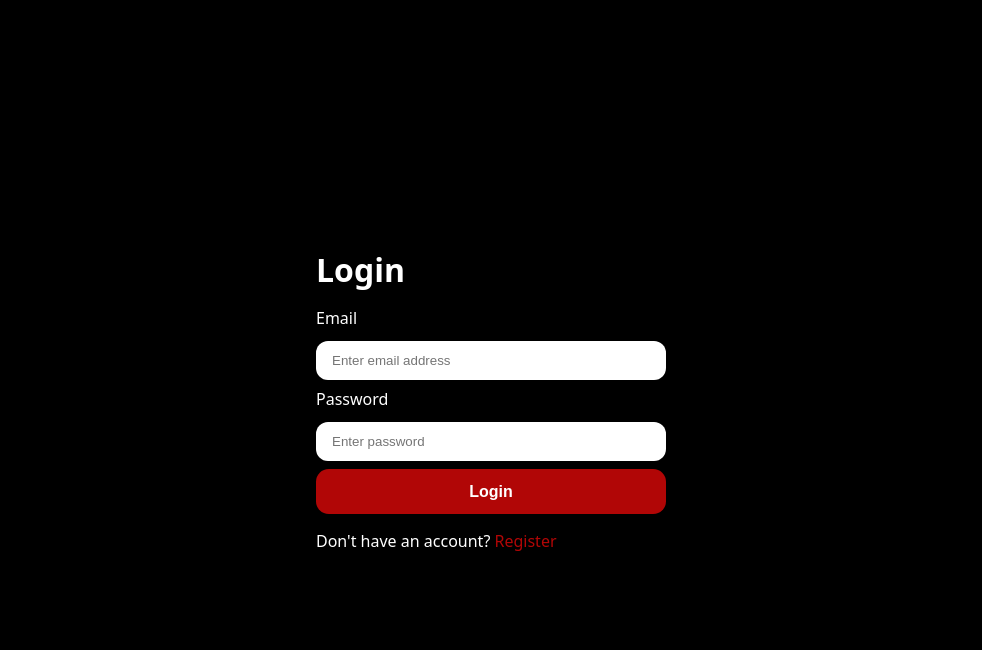
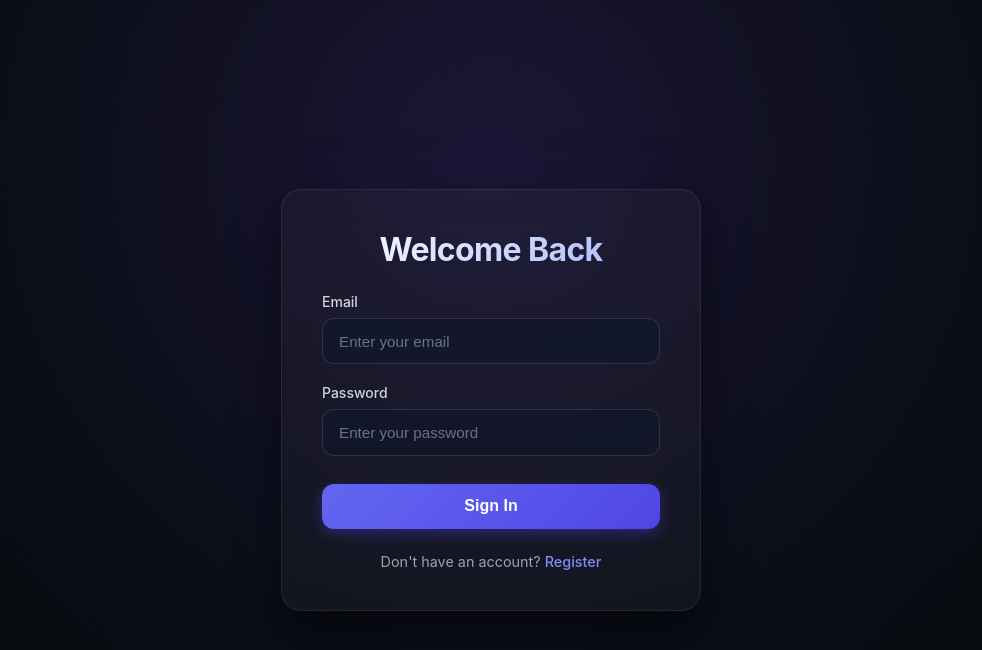
Before and after one commit to naitik-dhiman/MERN_GENAI_PRoject, a React app in the folder FRONTEND/: page /login in a window 1280 px wide. Shown: the top 650 px of the page, without its empty margins (149-1131 px from the left). Built offline with nearby package versions, Linux system fonts and the light colour scheme; the HTML template or start-up script is replaced by a standard one.

Commit message:
styled the login and register page

```diff
--- a/FRONTEND/src/features/auth/auth.form.scss
+++ b/FRONTEND/src/features/auth/auth.form.scss
@@ -1,48 +1,128 @@
 @use "../../style/button";
 
-main{
-    min-height : 100vh;
-    width :100%;
-    display : flex;
-    justify-content : center ;
-    align-items : center ;
+main {
+  min-height: 100vh;
+  width: 100%;
+  display: flex;
+  justify-content: center;
+  align-items: center;
+  background: radial-gradient(circle at 50% 20%, #1a1635 0%, #0a0d14 60%, #05070a 100%);
+  color: #f3f4f6;
+  font-family: 'Inter', system-ui, -apple-system, sans-serif;
 
+  .form-container {
+    width: 100%;
+    max-width: 420px;
+    padding: 2.5rem;
+    display: flex;
+    flex-direction: column;
+    gap: 1.5rem;
 
+    /* Modern Glassmorphism Styling */
+    background: rgba(255, 255, 255, 0.03);
+    backdrop-filter: blur(16px);
+    -webkit-backdrop-filter: blur(16px);
+    border: 1px solid rgba(255, 255, 255, 0.08);
+    border-radius: 1.25rem;
+    box-shadow: 0 20px 40px rgba(0, 0, 0, 0.6),
+                0 0 80px rgba(99, 102, 241, 0.05);
 
-    .form-container{
-        min-width: 350px;
-        display: flex ;
-        flex-direction : column;
-        gap:1rem;
-
+    h1 {
+      font-size: 2rem;
+      font-weight: 700;
+      text-align: center;
+      margin: 0;
+      background: linear-gradient(135deg, #ffffff 0%, #a5b4fc 100%);
+      -webkit-background-clip: text;
+      -webkit-text-fill-color: transparent;
+      letter-spacing: -0.02em;
     }
 
-    form {
-        display : flex ;
-        flex-direction: column ;
-        gap: 0.5rem ;
+    p {
+      text-align: center;
+      font-size: 0.9rem;
+      color: #9ca3af;
+      margin: 0;
+
+      a {
+        color: #818cf8;
+        font-weight: 500;
+        text-decoration: none;
+        transition: color 0.2s ease;
+
+        &:hover {
+          color: #a5b4fc;
+          text-decoration: underline;
+        }
+      }
+    }
+  }
+
+  form {
+    display: flex;
+    flex-direction: column;
+    gap: 1.25rem;
+  }
+
+  .input-group {
+    display: flex;
+    flex-direction: column;
+    gap: 0.5rem;
+
+    label {
+      font-size: 0.875rem;
+      font-weight: 500;
+      color: #d1d5db;
     }
 
+    input {
+      border: 1px solid rgba(255, 255, 255, 0.12);
+      outline: none;
+      padding: 0.85rem 1rem;
+      border-radius: 0.75rem;
+      background: rgba(15, 23, 42, 0.6);
+      color: #ffffff;
+      font-size: 0.95rem;
+      transition: all 0.25s ease;
 
-    .input-group {
-        display : flex ;
-        flex-direction : column ;
-        gap:0.75rem ;
+      &::placeholder {
+        color: #6b7280;
+      }
 
+      &:focus {
+        border-color: #6366f1;
+        background: rgba(15, 23, 42, 0.9);
+        box-shadow: 0 0 0 4px rgba(99, 102, 241, 0.18);
+      }
+    }
+  }
 
-        input {
-            border : none ;
-            outline : none ;
-            padding-inline: 1rem;
-            padding-block: 0.75rem ;
-            border-radius:  0.75rem ;
-        }
+  .primary-button {
+    margin-top: 0.5rem;
+    padding: 0.85rem 1.5rem;
+    border: none;
+    border-radius: 0.75rem;
+    background: linear-gradient(135deg, #6366f1 0%, #4f46e5 100%);
+    color: #ffffff;
+    font-size: 1rem;
+    font-weight: 600;
+    cursor: pointer;
+    transition: all 0.25s ease;
+    box-shadow: 0 4px 14px rgba(79, 70, 229, 0.4);
+
+    &:hover {
+      background: linear-gradient(135deg, #4f46e5 0%, #4338ca 100%);
+      box-shadow: 0 6px 20px rgba(79, 70, 229, 0.6);
+      transform: translateY(-1px);
     }
 
-    a{
-        color : #b10606;
-        text-decoration: none;
-
+    &:active {
+      transform: translateY(0);
     }
 
+    &:disabled {
+      opacity: 0.6;
+      cursor: not-allowed;
+    }
+  }
 }
--- a/FRONTEND/src/features/auth/pages/Login.jsx
+++ b/FRONTEND/src/features/auth/pages/Login.jsx
@@ -1,12 +1,12 @@
-import React , {useState} from "react"
-import "../auth.form.scss"
-import {useNavigate , Link } from "react-router"
-import {useAuth} from "../hooks/useAuth"
+import React, { useState } from "react";
+import "../auth.form.scss";
+import { useNavigate, Link } from "react-router";
+import { useAuth } from "../hooks/useAuth";
 
 const Login = () => {
   const { loading, handleLogin } = useAuth();
-  const [email, setEmail] = useState('');
-  const [password, setPassword] = useState('');
+  const [email, setEmail] = useState("");
+  const [password, setPassword] = useState("");
 
   const handleSubmit = async (e) => {
     e.preventDefault();
@@ -14,13 +14,17 @@ const Login = () => {
   };
 
   if (loading) {
-    return <main><h1>Loading.......</h1></main>;
+    return (
+      <main>
+        <h1>Loading...</h1>
+      </main>
+    );
   }
 
   return (
     <main>
       <div className="form-container">
-        <h1>Login</h1>
+        <h1>Welcome Back</h1>
         <form onSubmit={handleSubmit}>
           <div className="input-group">
             <label htmlFor="email">Email</label>
@@ -29,7 +33,8 @@ const Login = () => {
               id="email"
               type="email"
               name="email"
-              placeholder="Enter email address"
+              placeholder="Enter your email"
+              required
             />
           </div>
 
@@ -40,19 +45,22 @@ const Login = () => {
               id="password"
               type="password"
               name="password"
-              placeholder="Enter password"
+              placeholder="Enter your password"
+              required
             />
           </div>
 
           <button type="submit" className="button primary-button">
-            Login
+            Sign In
           </button>
         </form>
 
-        <p>Don't have an account? <Link to="/register">Register</Link></p>
+        <p>
+          Don't have an account? <Link to="/register">Register</Link>
+        </p>
       </div>
     </main>
   );
-}
+};
 
-export default Login
+export default Login;
```
